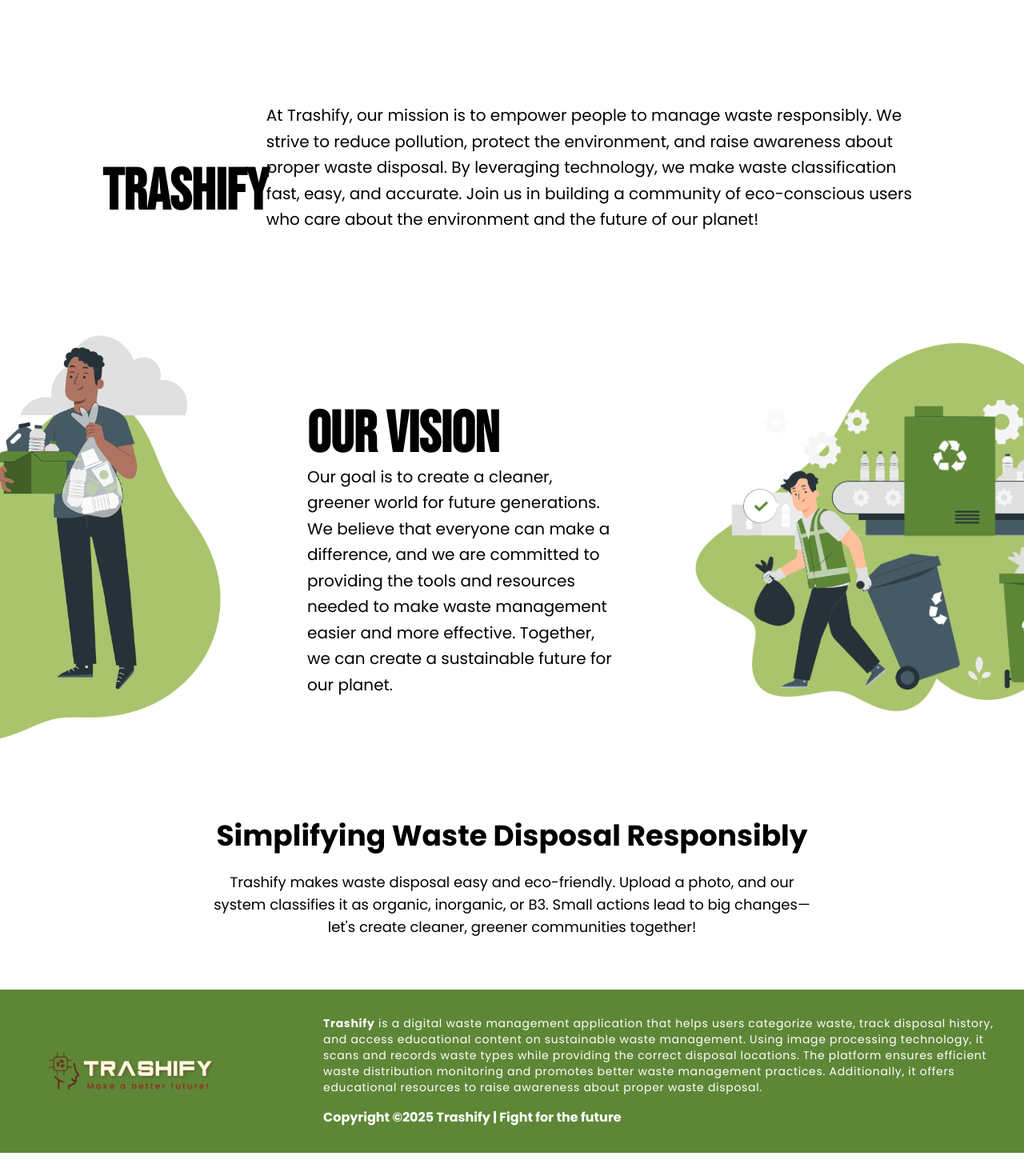
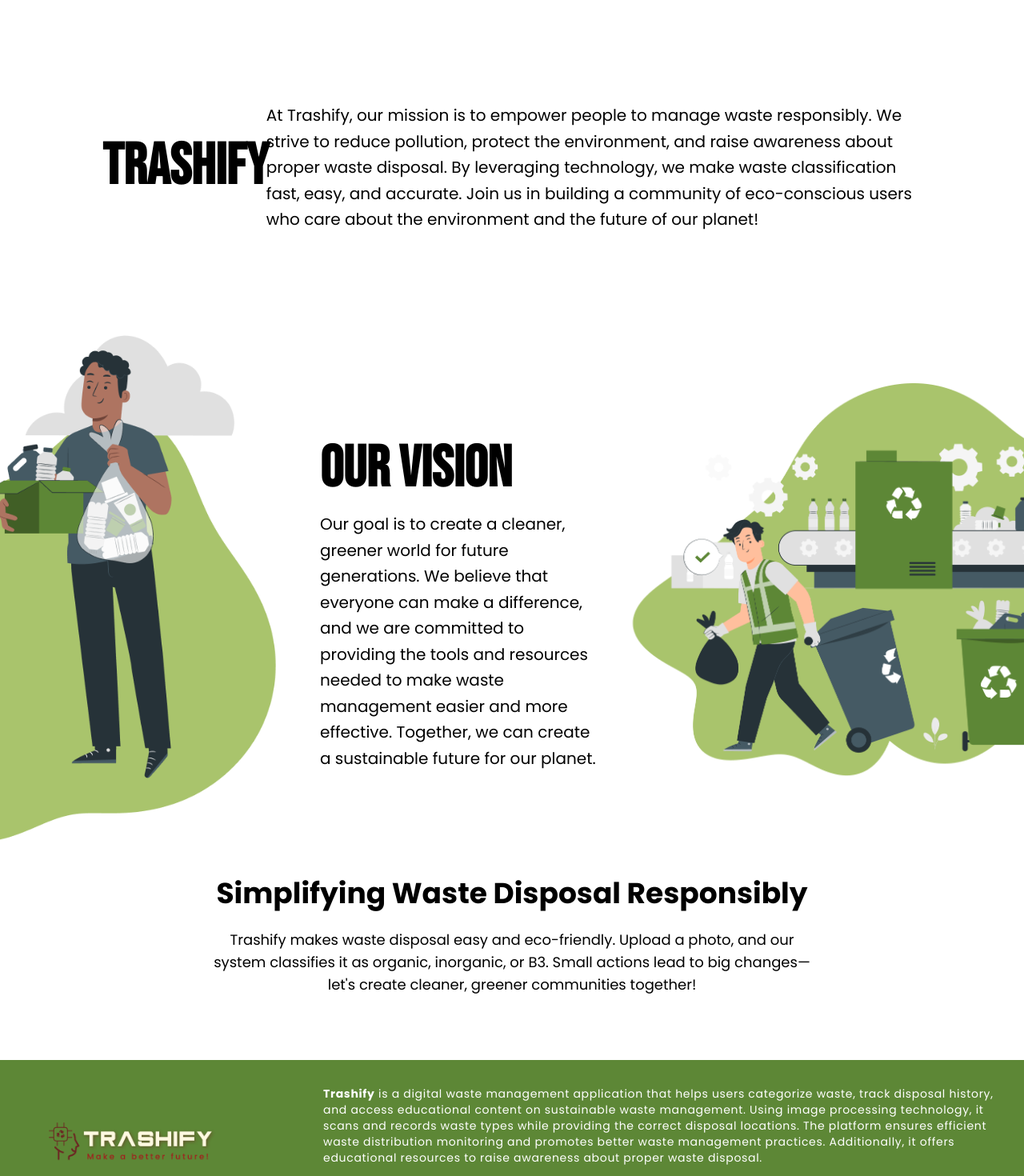
Before and after one commit to aDJi2003/Senior_Project_B3_05, a Next.js app in the folder frontend/: page /about in a window 1280 px wide. Shown: the part 560-2030 px from the top of the page at 80% size. Before the commit the page ends 2001 px from the top, so only its background shows below. Built offline with nearby package versions, Linux system fonts and the light colour scheme.

Commit message:
feat: adjust UI

```diff
--- a/frontend/src/app/about/page.js
+++ b/frontend/src/app/about/page.js
@@ -1,22 +1,22 @@
 import Footer from "@/components/footer";
 import Navbar from "@/components/navbar";
+import Image from "next/image";
 import React from "react";
 
 const AboutUs = () => {
   return (
     <div className="relative min-h-screen w-full overflow-x-hidden bg-white">
       <div className="absolute top-0 left-0 w-full z-0">
-        <img
+        <Image
           src="/trees.png"
           alt="Trees background"
-          className="w-full h-auto object-contain object-top"
+          layout="responsive"
+          width={1920}
+          height={1080}
+          className="object-contain object-top"
         />
         <div className="absolute inset-0 flex items-center justify-center">
-          <h1 className="text-white
-          text-[8rem]
-          md:text-[9.5rem]
-          lg:text-[12.5rem]
-          xl:text-[15.5rem] font-bold tracking-widest leading-none font-bebas-neue">
+          <h1 className="text-white text-[8rem] md:text-[9.5rem] lg:text-[12.5rem] xl:text-[15.5rem] font-bold tracking-widest leading-none font-bebas-neue">
             OUR MISSION
           </h1>
         </div>
@@ -24,37 +24,36 @@
 
       <Navbar />
 
-      <div className="relative pt-[10rem]
-      md:pt-[20rem]
-      lg:pt-[35rem] px-4 md:px-32 max-w-full">
-        <div className="flex flex-col lg:flex-row items-center justify-between mt-32">
-          <div className="md:w-1/5 pt-16">
+      <div className="relative pt-[10rem] md:pt-[20rem] lg:pt-[35rem] px-4 md:px-32">
+        <div className="flex flex-row items-center justify-between mt-32">
+          <div className="md:w-1/5 flex items-center">
             <h2 className="text-7xl font-bold text-black font-bebas-neue">TRASHIFY</h2>
           </div>
           <div className="md:w-4/5">
             <p className="text-base md:text-xl leading-relaxed text-black">
-            At Trashify, our mission is to empower people to manage waste responsibly.
-            We strive to reduce pollution, protect the environment, and raise awareness about
-            proper waste disposal. By leveraging technology, we make waste classification
-            fast, easy, and accurate. Join us in building a community of eco-conscious users
-            who care about the environment and the future of our planet!
+              At Trashify, our mission is to empower people to manage waste responsibly.
+              We strive to reduce pollution, protect the environment, and raise awareness about
+              proper waste disposal. By leveraging technology, we make waste classification
+              fast, easy, and accurate. Join us in building a community of eco-conscious users
+              who care about the environment and the future of our planet!
             </p>
           </div>
         </div>
       </div>
 
-      <div className="max-w-full flex flex-row items-center justify-between mt-32">
-        <div className="max-w-full w-full md:w-1/3 flex">
-          <img
+      <div className="flex items-center justify-between mt-32">
+        <div className="w-full md:w-[30%] flex justify-start">
+          <Image
             src="/left.png"
             alt="Person with recycling bin"
-            className="max-w-full h-auto w-4/5"
+            width={450}
+            height={450}
           />
         </div>
 
-        <div className="w-full md:w-1/3 mr-32">
+        <div className="w-full md:w-[30%] px-4 text-center md:text-left">
           <h2 className="text-7xl font-bold text-black font-bebas-neue">OUR VISION</h2>
-          <p className="text-base md:text-xl leading-relaxed text-black">
+          <p className="text-base md:text-xl leading-relaxed text-black mt-4">
             Our goal is to create a cleaner, greener world for future generations.
             We believe that everyone can make a difference, and we are committed to
             providing the tools and resources needed to make waste management easier
@@ -62,23 +61,26 @@
           </p>
         </div>
 
-        <div className="w-full md:w-1/3 flex">
-          <img
+        <div className="w-full md:w-2/5 flex justify-end">
+          <Image
             src="/right.png"
             alt="Waste management worker"
-            className="max-w-full h-auto w-full scale-125 transform"
+            width={700}
+            height={700}
           />
         </div>
       </div>
 
-      <div className="relative z-10 bg-white py-16 text-black">
-        <div className="container mx-auto px-4">
+      <div className="relative z-10 bg-white px-4 md:px-32 text-black mb-[10vh]">
+        <div className="container mx-auto">
           <div className="max-w-3xl mx-auto text-center">
-            <h2 className="text-3xl md:text-4xl font-bold mb-6">Simplifying Waste Disposal Responsibly</h2>
+            <h2 className="text-3xl md:text-4xl font-bold mb-6">
+              Simplifying Waste Disposal Responsibly
+            </h2>
             <p className="text-lg">
-              Trashify makes waste disposal easy and eco-friendly. Upload a photo, and our system classifies it as
+              {`Trashify makes waste disposal easy and eco-friendly. Upload a photo, and our system classifies it as
               organic, inorganic, or B3. Small actions lead to big changes—let's create cleaner, greener communities
-              together!
+              together!`}
             </p>
           </div>
         </div>
--- a/frontend/src/app/login/page.js
+++ b/frontend/src/app/login/page.js
@@ -42,7 +42,7 @@
     return (
         <div className="min-h-screen flex flex-col justify-between bg-gray-100">
             <NavbarBackground />
-            <div className="flex flex-1 justify-center items-center mt-[12vh]">
+            <div className="flex flex-1 justify-center items-center mt-[18vh] mb-[6vh]">
                 <div className="bg-[#D4E0A8] p-10 rounded-xl shadow-lg max-w-md w-full">
                     <h2 className="text-2xl font-bold text-center text-black">Login</h2>
 
--- a/frontend/src/app/scanWaste/page.js
+++ b/frontend/src/app/scanWaste/page.js
@@ -1,6 +1,7 @@
 'use client'
 
 import React, { useRef, useState, useEffect } from 'react';
+import { useRouter } from 'next/navigation';
 import Image from 'next/image';
 import * as mobilenet from '@tensorflow-models/mobilenet';
 import * as tf from '@tensorflow/tfjs';
@@ -12,6 +13,7 @@
   const [model, setModel] = useState(null);
   const [predictions, setPredictions] = useState([]);
   const [previewUrl, setPreviewUrl] = useState(null);
+  const router = useRouter();
 
   useEffect(() => {
     const loadModel = async () => {
@@ -51,6 +53,10 @@
     };
   };
 
+  const handleBuangSampah = () => {
+    router.push('/location');
+  };
+
   return (
     <div className="min-h-screen flex flex-col justify-between bg-gray-100 font-poppins">
       <NavbarUser />
@@ -79,11 +85,19 @@
             <div className="mt-4 flex flex-col items-center">
               <Image src={previewUrl} alt="preview" width={224} height={224} className="rounded-md" />
               { predictions.length > 0 && (
-                <div className="mt-2 text-xl font-bold text-black">
-                  {predictions.map((pred, idx) => (
-                    <p key={idx}>{pred.className}: {(pred.probability * 100).toFixed(2)}%</p>
-                  ))}
-                </div>
+                <>
+                  <div className="mt-2 text-xl font-bold text-black">
+                    {predictions.map((pred, idx) => (
+                      <p key={idx}>{pred.className}: {(pred.probability * 100).toFixed(2)}%</p>
+                    ))}
+                  </div>
+                  <button
+                    className="mt-4 w-[20vw] rounded-xl bg-[#5D8736] px-4 py-3 text-xl font-bold text-black cursor-pointer"
+                    onClick={handleBuangSampah}
+                  >
+                    Buang Sampah
+                  </button>
+                </>
               )}
             </div>
           )}
```
